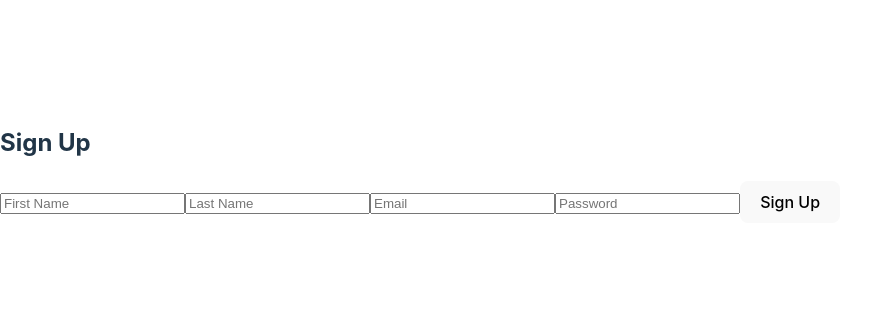
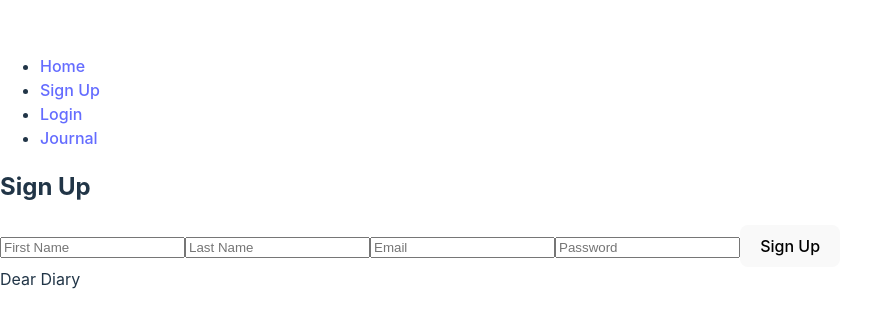
Before and after one commit to kyrag00/degree-project, a React (Vite) app in the folder client/: page /signup in a window 1280 px wide. Shown: the part 236-564 px from the top of the page, without its empty margins (0-883 px from the left). Built offline with nearby package versions, Linux system fonts and the light colour scheme; no server answers.

Commit message:
navigation setup

```diff
--- a/client/src/App.tsx
+++ b/client/src/App.tsx
@@ -2,6 +2,7 @@ import { BrowserRouter as Router, Routes, Route } from "react-router-dom";
 import Home from "./pages/Home";
 import Signup from "./pages/Signup";
 import Login from "./pages/Login";
+import Journal from "./pages/Journal";
 
 const App = () => {
   return (
@@ -10,6 +11,7 @@ const App = () => {
         <Route path="/" element={<Home />} />
         <Route path="/signup" element={<Signup />} />
         <Route path="/login" element={<Login />} />
+        <Route path="/journal" element={<Journal />} />
       </Routes>
     </Router>
   );
--- /dev/null
+++ b/client/src/Layout.tsx
@@ -0,0 +1,18 @@
+import { Outlet } from "react-router-dom";
+import Navigation from "./Navigation";
+
+const Layout = () => {
+  return (
+    <>
+      <header>
+        <Navigation />
+      </header>
+      <main>
+        <Outlet />
+      </main>
+      <footer>Dear Diary</footer>
+    </>
+  );
+};
+
+export default Layout;
--- /dev/null
+++ b/client/src/Navigation.tsx
@@ -0,0 +1,26 @@
+import { NavLink } from "react-router-dom";
+
+const Navigation = () => {
+  return (
+    <nav>
+      <ul>
+        <li>
+          <NavLink to="/">Home</NavLink>
+        </li>
+        <>
+          <li>
+            <NavLink to="/signup">Sign Up</NavLink>
+          </li>
+          <li>
+            <NavLink to="/login">Login</NavLink>
+          </li>
+          <li>
+            <NavLink to="/journal">Journal</NavLink>
+          </li>
+        </>
+      </ul>
+    </nav>
+  );
+};
+
+export default Navigation;
--- a/client/src/main.tsx
+++ b/client/src/main.tsx
@@ -1,10 +1,11 @@
 import React from 'react'
 import ReactDOM from 'react-dom/client'
-import App from './App.tsx'
 import './index.css'
+import { RouterProvider } from 'react-router-dom'
+import { router } from './Router.tsx'
 
 ReactDOM.createRoot(document.getElementById('root')!).render(
   <React.StrictMode>
-    <App />
+    <RouterProvider router={router} />
   </React.StrictMode>,
 )
--- /dev/null
+++ b/client/src/pages/Journal.tsx
@@ -0,0 +1,5 @@
+const Journal = () => {
+  return <h1>Welcome to your journal!</h1>;
+};
+
+export default Journal;
```
Also changed, not shown: client/src/Router.tsx (+12 -0 lines).
